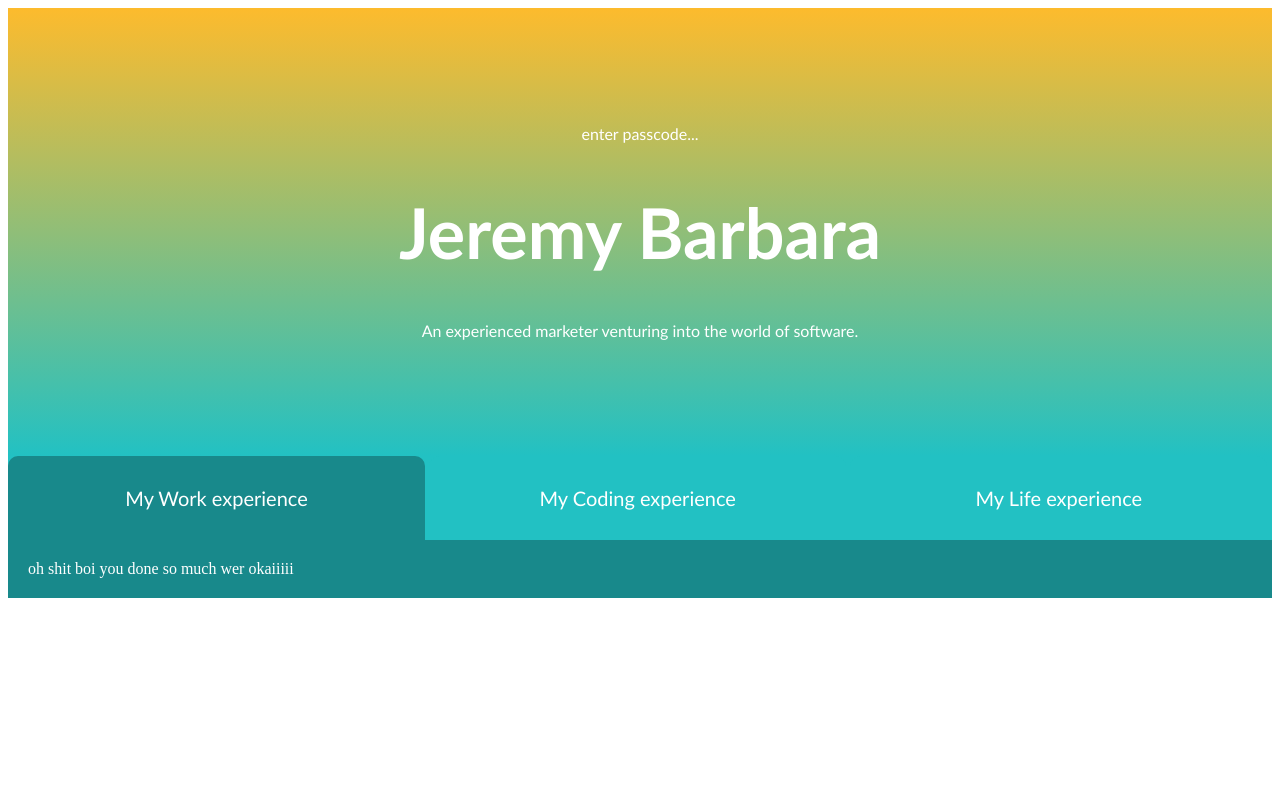
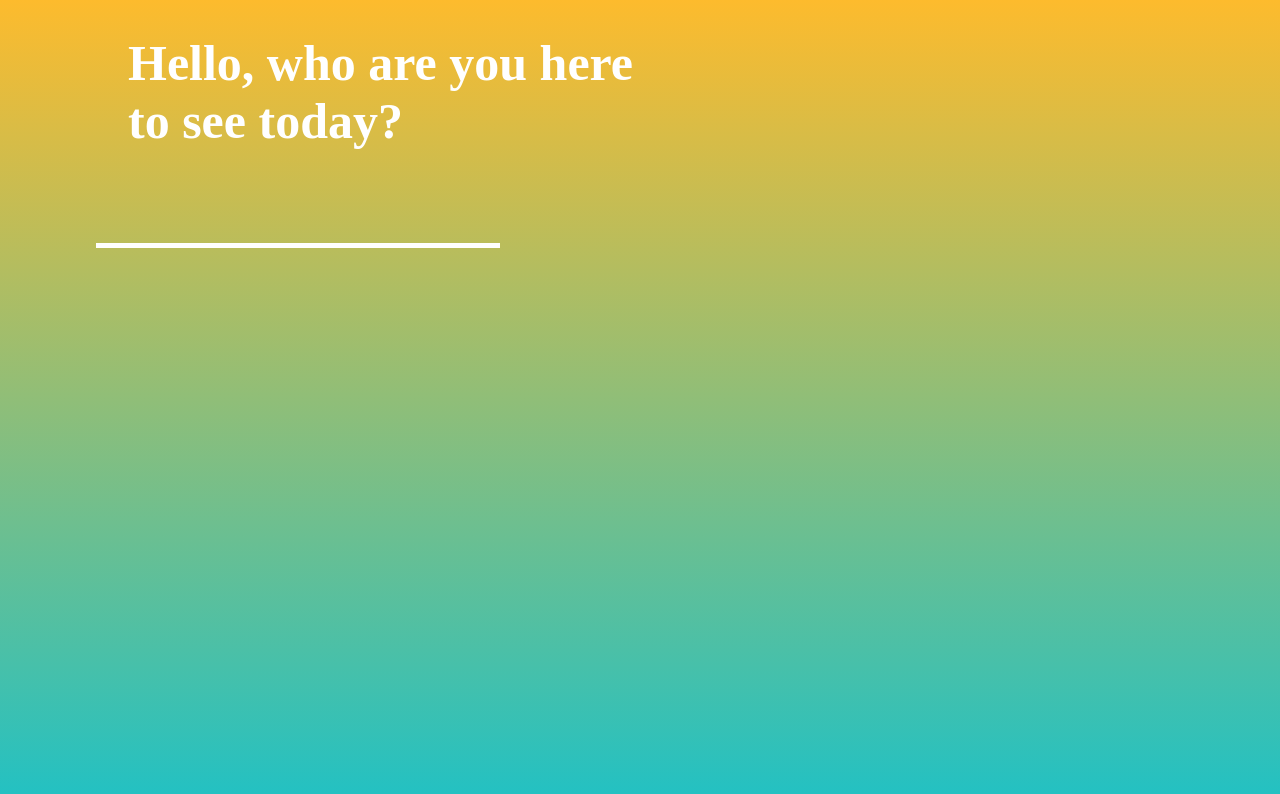
Before and after one commit to eurobi/my-personal-webiste, a plain HTML site: page index.html in a window 1280 px wide. Drawn offline with Linux system fonts and the light colour scheme.

Commit message:
working secret code splash page

```diff
--- a/index.html
+++ b/index.html
@@ -6,8 +6,12 @@
 </head>
 
 <body>
+    <div id="code-breaker">
+        <h1 id="breaker-header">Hello, who are you here to see today?</h1>
+        <input id="breaker" type="text" maxlength="8"></input>
+    </div>
+    <div id="secret-overlay">
         <div id="headline-div">
-        <p>enter passcode...</p>
             <h1 id="headline">Jeremy Barbara</h1>
             <p>An experienced marketer venturing into the world of software.</p>
         </div>
@@ -25,6 +29,8 @@
         <div class="description" id="description-3">
             <p>oh you have one of those heeeh</p>
         </div>
+    </div>
+
 </body>
 <script src="script.js"></script>
 </html>
--- a/script.js
+++ b/script.js
@@ -34,4 +34,22 @@ selection2.addEventListener('click', function(){
     selection3.style.backgroundColor = "#18898b";
  });
 
- selection1.style.backgroundColor = "#18898b"
+selection1.style.backgroundColor = "#18898b"
+
+const secretOverlay = document.getElementById("secret-overlay")
+const codeBreaker = document.getElementById("code-breaker")
+
+document.addEventListener('keydown', function (e){
+   const breaker = document.getElementById('breaker')
+   if (e.key === "Enter"){
+      if (breaker.value.toLowerCase() === 'jeremy'){
+         codeBreaker.remove()
+         secretOverlay.style.display = 'block'
+      }
+
+      else {
+         breaker.value = ''
+      }
+
+   }
+})
--- a/style.css
+++ b/style.css
@@ -1,6 +1,51 @@
 body {
     background: white;
     color: white;
+    margin: 0px;
+}
+
+#code-breaker{
+    background: linear-gradient(0deg, rgba(34,193,195,1) 0%, rgba(253,187,45,1) 100%);
+    position: fixed;
+    bottom: 0;
+    right: 0;
+    left: 0;
+    top: 0;
+}
+
+#breaker{
+    margin-left: 7.5%;
+    border-top: transparent;
+    border-left: transparent;
+    border-right: transparent;
+    background-color: transparent;
+    font-size: 50px;
+    resize: none;
+    outline: none;
+    color: white;
+    border-bottom: 5px solid white;
+    width: 400px;
+}
+
+@keyframes blinker {
+    100% {
+      opacity: 0;
+    }
+  }
+
+#breaker-header{
+    margin-left: 10%;
+    margin-right: 50%;
+    font-size: 50px;
+}
+
+#secret-overlay {
+    display: none;
+    position: fixed;
+    bottom: 0;
+    right: 0;
+    left: 0;
+    top: 0;
 }
 
 #headline-div {
```
Lines whose indentation alone changed are shown as unchanged.
